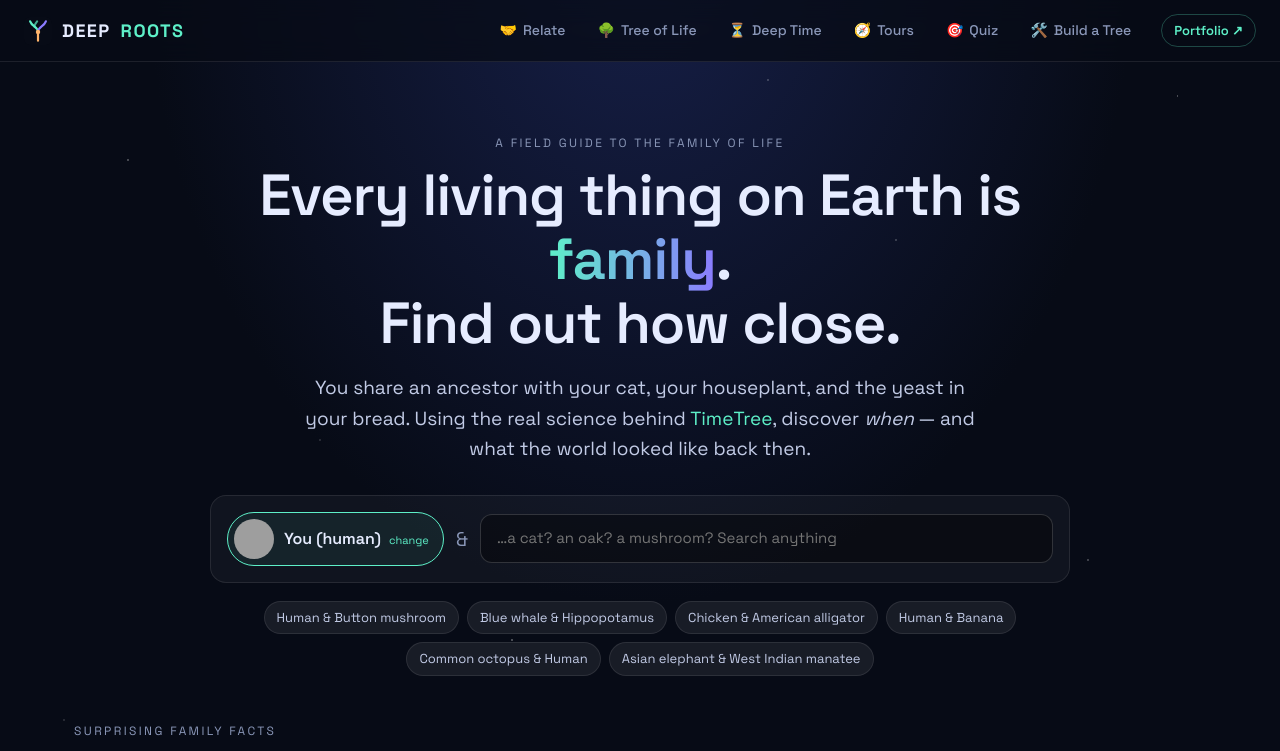
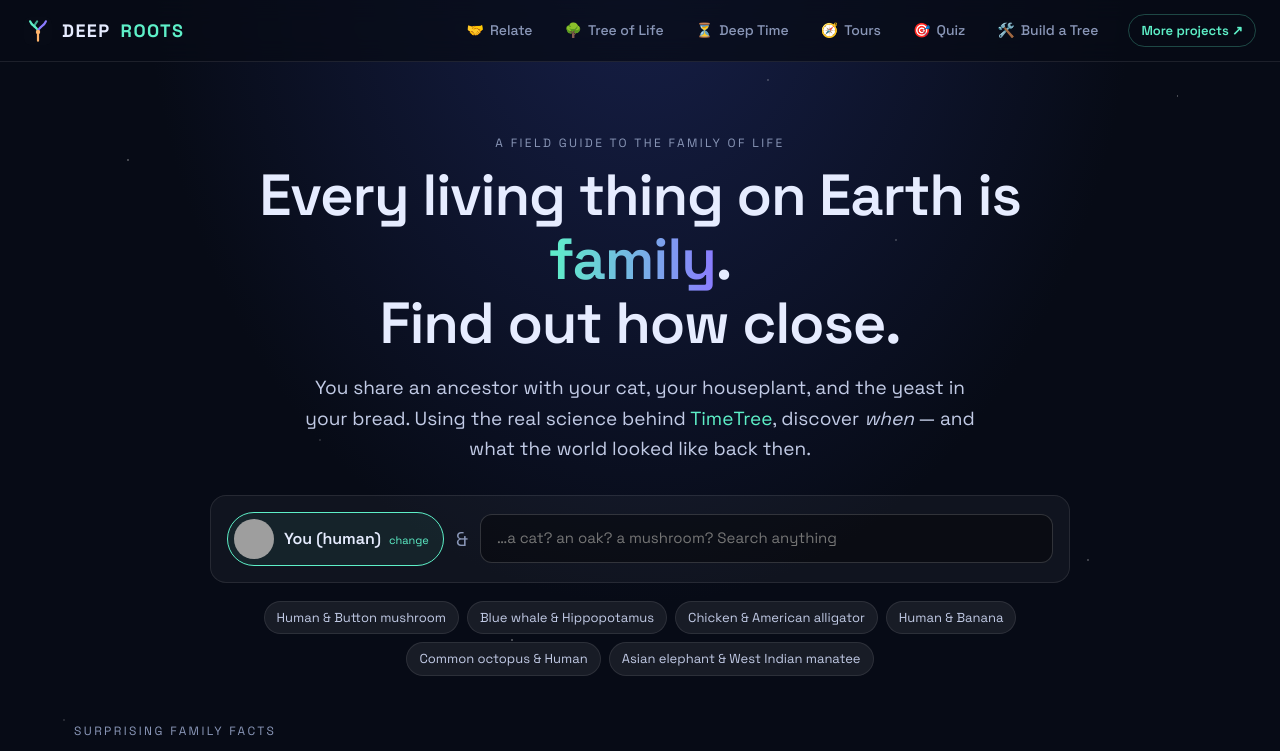
Before and after one commit to daniel-beachy/time-tree-v1, a React (Vite) app: page / in a window 1280 px wide. Shown: the top 751 px of the page. Built offline with nearby package versions, Linux system fonts and the light colour scheme; grey boxes are pictures that could not be loaded.

Commit message:
Rename the Portfolio header link to "More projects"
Co-Authored-By: Claude Opus 5.5 <noreply@anthropic.com>

```diff
--- a/src/App.tsx
+++ b/src/App.tsx
@@ -53,7 +53,7 @@ export default function App() {
             <a key={v} href={href(v)} className={route.view === v ? 'on' : ''}><span aria-hidden>{icon}</span>{label}</a>
           ))}
         </nav>
-        <a className="portfolio-link" href="https://daniel-beachy.github.io/" title="Back to Daniel Beachy's portfolio">Portfolio ↗</a>
+        <a className="portfolio-link" href="https://daniel-beachy.github.io/" title="More projects by Daniel Beachy">More projects ↗</a>
       </header>
       <main className={'page' + (full ? ' full' : '')}>
         {tree && (
```
